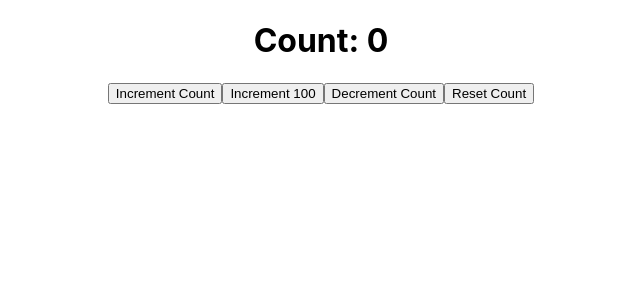
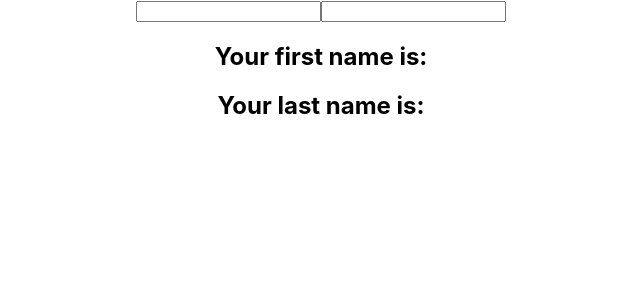
Before and after one commit to EufranioDiogo/react-learning, a React (Create React App) app: page / in a window 1280 px wide. Shown: the top 300 px of the page, without its empty margins (319-959 px from the left). Built offline with nearby package versions, Linux system fonts and the light colour scheme.

Commit message:
chore: hooks lesson 4

```diff
--- a/src/App.js
+++ b/src/App.js
@@ -1,10 +1,10 @@
 import './App.css';
-import Counter from './Learning Hooks/Lesson 3/Counter'
+import CounterThree from './Learning Hooks/Lesson 4/CounterThree'
 
 function App() {
   return (
     <div className="App">
-      <Counter></Counter>
+      <CounterThree></CounterThree>
     </div>
   );
 }
--- /dev/null
+++ b/src/Learning Hooks/Lesson 4/CounterThree.js
@@ -0,0 +1,24 @@
+import React, { useState } from 'react'
+
+function CounterThree() {
+  const [name, setName] = useState({firstName: '', lastName: ''});
+
+  const textChange = (e) => {
+    if (e.target.name === 'firstName') {
+      setName({...name, firstName: e.target.value})
+    } else {
+      setName({...name, lastName: e.target.value})
+    }
+  }
+  return (
+    <form>
+      <input type="text" name="firstName" id="first-name" value={name.firstName} onChange={textChange}/>
+      <input type="text" name="lastName" id="last-name" value={name.lastName} onChange={textChange} />
+
+      <h2>Your first name is: {name.firstName} </h2>
+      <h2>Your last name is: {name.lastName} </h2>
+    </form>
+  )
+}
+
+export default CounterThree
```
